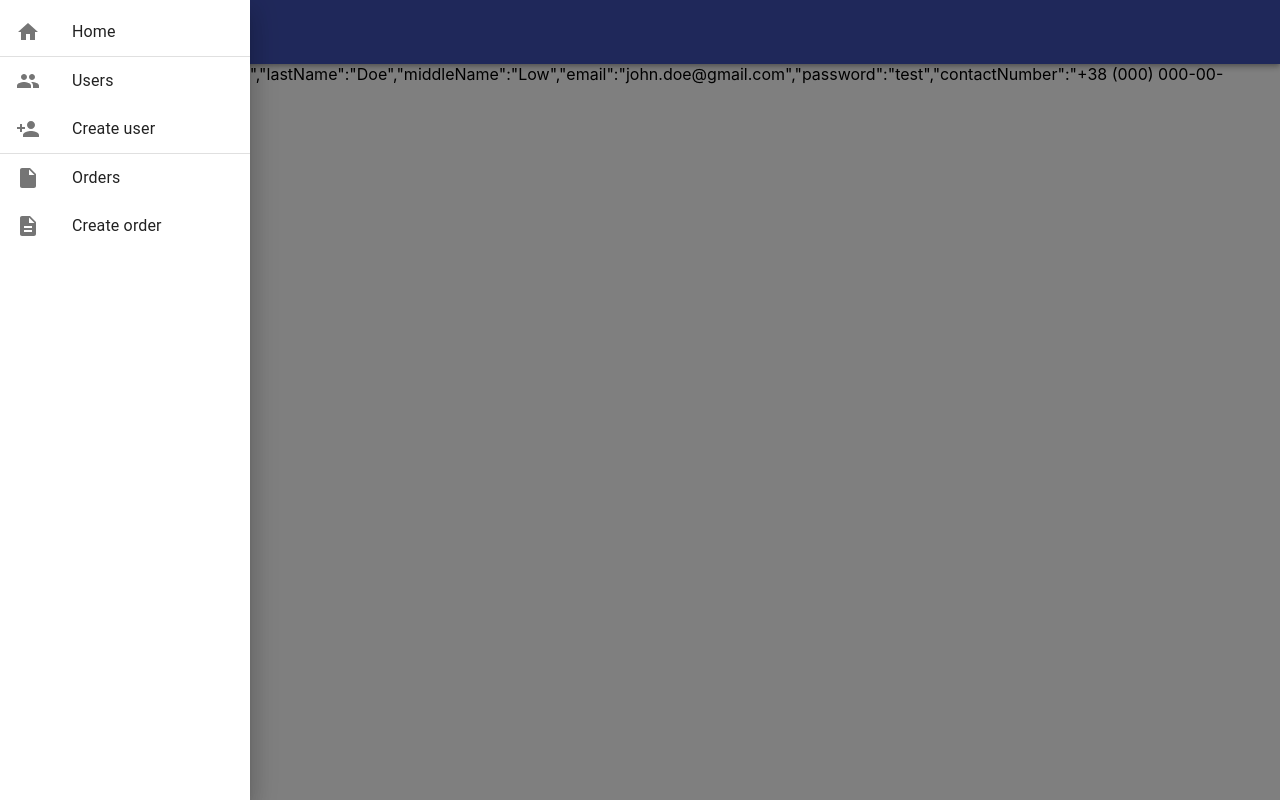
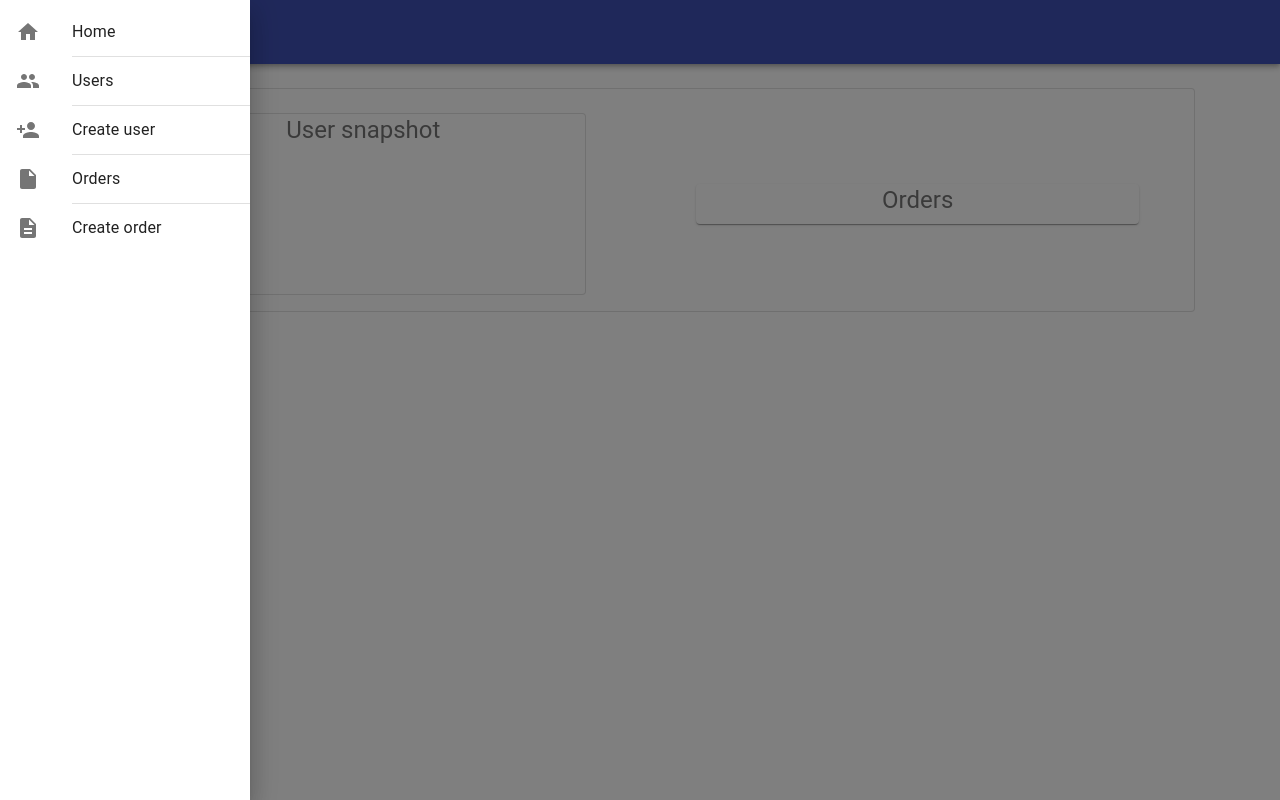
Before and after one commit to vor-obey/CRM-for-Small-Business, a React (Create React App) app: page /users/1 in a window 1280 px wide. Both pictures are taken after a click on the button 56 px from the left and 32 px from the top of the page. Built offline with nearby package versions, Linux system fonts and the light colour scheme; data requests are answered from the project's data file.

Commit message:
Start developing UserDetail Page

```diff
--- a/src/services/CRUDService.js
+++ b/src/services/CRUDService.js
@@ -14,7 +14,7 @@ export default class CRUDService {
     };
 
     list = async (params) => {
-        // console.log(params);
+        console.log(params);
         return await this.APIService.apiGet(addParamsToUrl(this.pathname, params));
     };
 
--- a/src/view/components/Navigation/Drawer/Drawer.jsx
+++ b/src/view/components/Navigation/Drawer/Drawer.jsx
@@ -48,7 +48,7 @@ function Drawer(props) {
                         <ListItemIcon><HomeIcon /></ListItemIcon>
                         <ListItemText>Home</ListItemText>
                     </ListItem>
-                    <Divider />
+                    <Divider variant="inset" component="li" />
                     <ListItem button
                         component={Link}
                         to="/users"
@@ -56,6 +56,7 @@ function Drawer(props) {
                         <ListItemIcon><PeopleIcon /></ListItemIcon>
                         <ListItemText>Users</ListItemText>
                     </ListItem>
+                    <Divider variant="inset" component="li" />
                     <ListItem button
                         component={Link}
                         to="/create-user"
@@ -63,18 +64,19 @@ function Drawer(props) {
                         <ListItemIcon><PersonAddIcon /></ListItemIcon>
                         <ListItemText>Create user</ListItemText>
                     </ListItem>
-                      <Divider />
+                    <Divider variant="inset" component="li" />
                     <ListItem button
                         component={Link}
                         to="/"
-                        selected={isActive('/')}>
+                        selected={isActive('/#')}>
                         <ListItemIcon><InsertDriveFileIcon /></ListItemIcon>
                         <ListItemText>Orders</ListItemText>
                     </ListItem>
+                    <Divider variant="inset" component="li" />
                     <ListItem button
                         component={Link}
                         to="/"
-                        selected={isActive('/')}>
+                        selected={isActive('/#')}>
                         <ListItemIcon><DescriptionIcon /></ListItemIcon>
                         <ListItemText>Create order</ListItemText>
                     </ListItem>
--- a/src/view/pages/UserDetailsPage/UserDetailsPage.jsx
+++ b/src/view/pages/UserDetailsPage/UserDetailsPage.jsx
@@ -1,10 +1,16 @@
 import React, {Component} from "react";
 import {
+    Paper,
+    Card,
+    Typography,
     Container,
+    List,
+    ListItem,
+    ListItemText,
     withStyles
 } from "@material-ui/core";
 import { loadUser } from "../../../data/store/user/userThunkAction";
-import { userPageStyle } from "../UsersPage/UserPage.style";
+import { userDetailsStyle } from "../UserDetailsPage/UserDetailsPage.style.js";
 import { connect } from "react-redux";
 
 class UserDetailsPage extends Component{
@@ -13,14 +19,51 @@ class UserDetailsPage extends Component{
         loadUser();
     }
 
+    // renderUserInfo() {
+    //     const { userDetails } = this.props;
+
+    //     if (userDetails) {
+    //         return this.props.userDetails.map( u =>
+    //             <ListItem style={{cursor: 'pointer'}} key={u.id} >
+    //                 <ListItemText>{u.id}</ListItemText>
+    //             </ListItem>
+    //         )
+    //     }
+
+    //     return null;
+    // }
+
     render() {
         const { classes } = this.props;
-        console.log(this.props.userDetails);
+        console.log(this.userDetails);
         return(
             <Container className={classes.allUsers}>
-                <div>
+                <Paper className={classes.paper} variant="outlined">
+                    <Card className={classes.card} variant="outlined">
+                        <Typography variant="h5" className={classes.title} align="center" color="textSecondary" gutterBottom>
+                            User snapshot
+                        </Typography>
+                        <List>
+                            <ListItem>
+                                {/* {this.renderUserInfo} */}
+                            </ListItem>
+                            <ListItem>1</ListItem>
+                            <ListItem>1</ListItem>
+                            <ListItem>1</ListItem>
+                        </List>
+
+                    </Card>
+                    <Card className={classes.card}>
+                        <Typography variant="h5" className={classes.title} align="center" color="textSecondary" gutterBottom>
+                            Orders
+                        </Typography>
+                    </Card>
+                </Paper>
+
+
+                {/* <div>
                     User {JSON.stringify(this.props.userDetails)}
-                </div>
+                </div> */}
             </Container>
         );
     }
@@ -40,4 +83,4 @@ const mapDispatchToProps = (dispatch, ownProps) => {
     }
 };
 
-export default withStyles(userPageStyle)(connect(mapStateToProps, mapDispatchToProps)(UserDetailsPage));
+export default withStyles(userDetailsStyle)(connect(mapStateToProps, mapDispatchToProps)(UserDetailsPage));
--- /dev/null
+++ b/src/view/pages/UserDetailsPage/UserDetailsPage.style.js
@@ -0,0 +1,32 @@
+export const userDetailsStyle = (theme =>  ({
+    paper: {
+        marginTop: theme.spacing(3),
+        display: 'flex',
+        flexDirection: 'row',
+        alignItems: 'center',
+        justifyContent: 'space-around',
+        width: '90%',
+        minWidth: 300,
+    },
+    card: {
+        margin: theme.spacing(3, 0, 2),
+        width: '40%',
+        minWidth: 275,
+      },
+    submit: {
+        margin: theme.spacing(3, 0, 2),
+        alignItems: 'center'
+    },
+    button: {
+        margin: theme.spacing(3, 10, 2),
+        alignItems: 'center',
+    },
+    addUser: {
+        margin: theme.spacing(0, 1, 0, 0)
+    },
+    allUsers: {
+        display: 'flex',
+        flexDirection: 'column',
+        alignItems: 'center',
+    },
+}));
```
